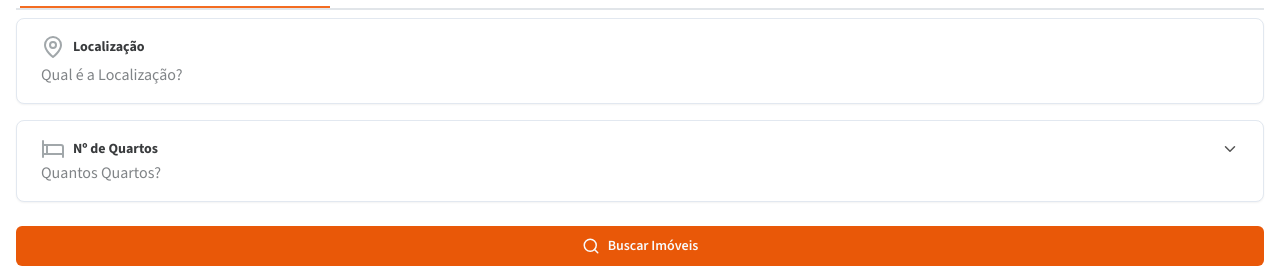
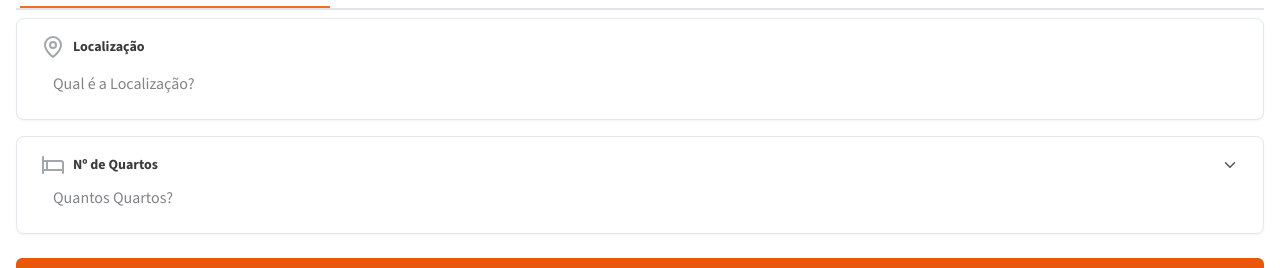
Before and after one commit to Rharuow/Netim-veis-test, a Next.js app: page / in a window 1280 px wide. Shown: the part 295-563 px from the top of the page. Built offline with nearby package versions, Linux system fonts and the light colour scheme.

Commit message:
improvment: add input in tabs section home page

```diff
--- a/src/components/domain/home/section/tabs.tsx
+++ b/src/components/domain/home/section/tabs.tsx
@@ -3,6 +3,7 @@ import { MapPin, Bed, ChevronDown, Search } from "lucide-react";
 import { Card } from "@/components/ui/card";
 import { Tabs, TabsContent, TabsList, TabsTrigger } from "@/components/ui/tabs";
 import { Button } from "@/components/ui/button";
+import { Input } from "@/components/ui/input";
 
 export const TabsSection = () => {
   return (
@@ -19,7 +20,7 @@ export const TabsSection = () => {
               <p className="text-sm font-bold text-[#393B3D]">Localização</p>
             </div>
             <div className="flex">
-              <p className="text-[#808487]">Qual é a Localização?</p>
+              <Input placeholder="Qual é a Localização?" />
             </div>
           </Card>
 
@@ -36,7 +37,12 @@ export const TabsSection = () => {
               </div>
             </div>
             <div className="flex">
-              <p className="text-[#808487]">Quantos Quartos?</p>
+              <Input
+                placeholder="Quantos Quartos?"
+                type="number"
+                inputMode="numeric"
+                min={0}
+              />
             </div>
           </Card>
         </TabsContent>
```
